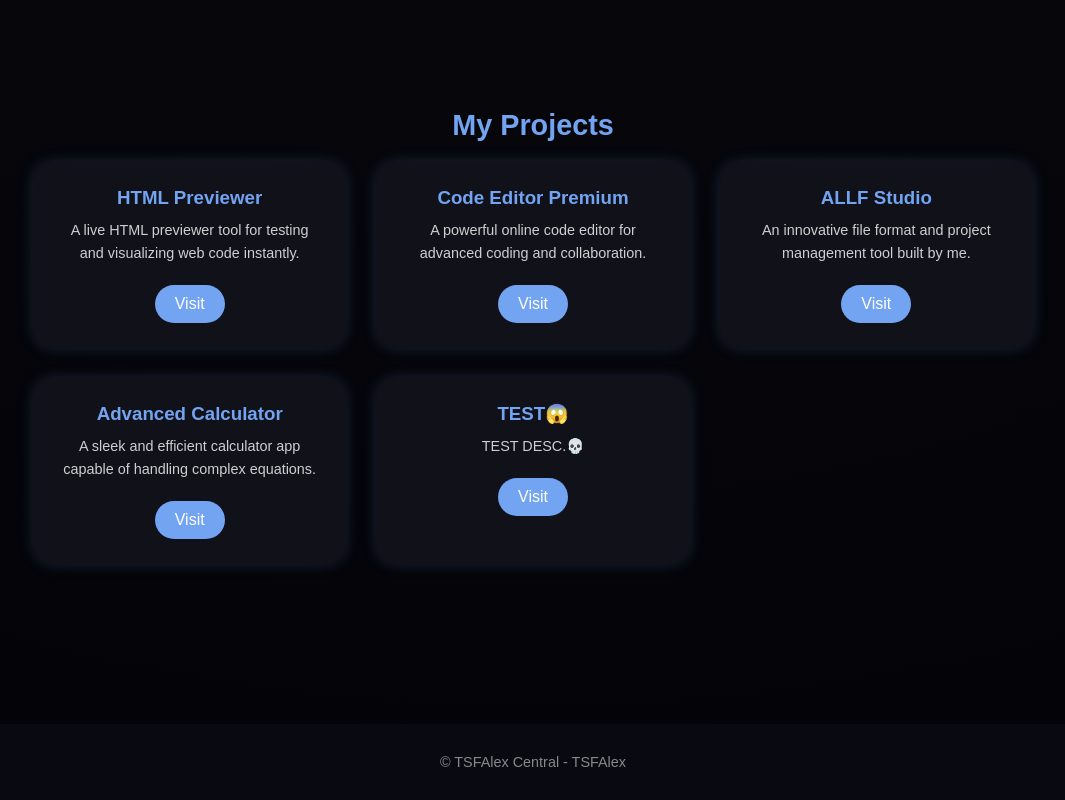
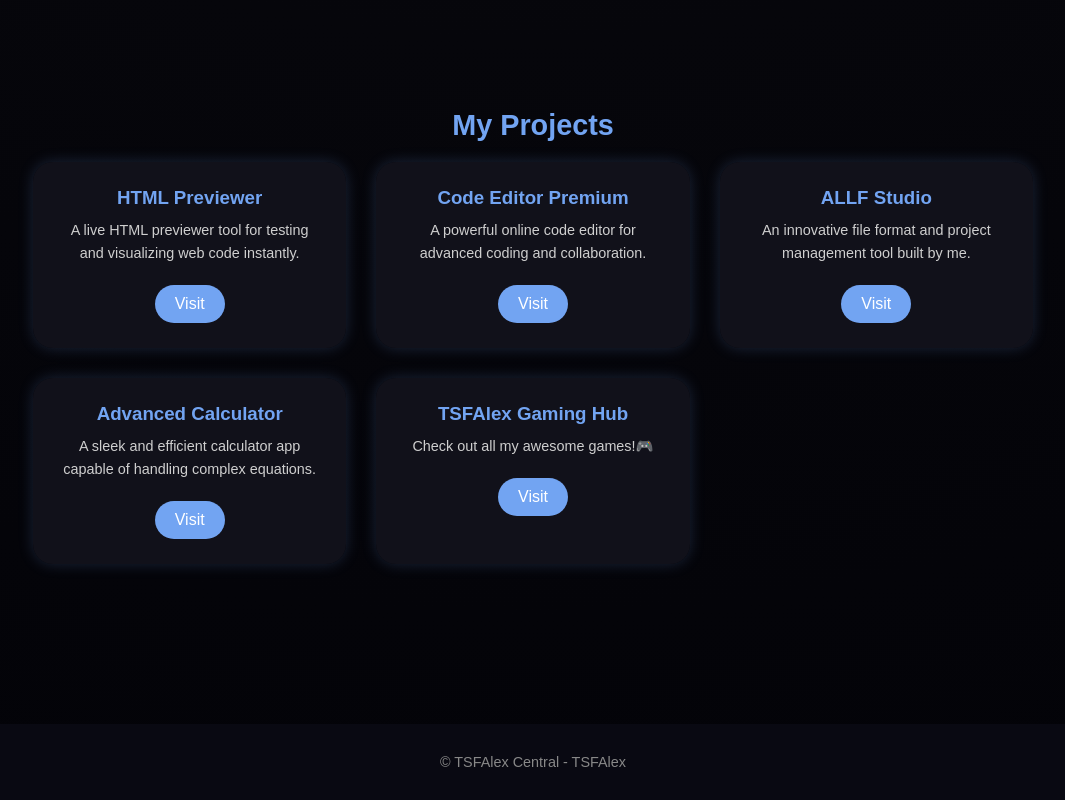
Before and after one commit to TSFAlex1/TSFAlex-Central, a plain HTML site: page index.html in a window 1280 px wide. Shown: the part 1111-1911 px from the top of the page, without its empty margins (107-1172 px from the left). Drawn offline with Linux system fonts and the light colour scheme.

Commit message:
Revise index.html with new project details
Updated the HTML structure and content, including new project links and descriptions.

```diff
--- a/index.html
+++ b/index.html
@@ -268,9 +268,9 @@
       </div>
 
           <div class="card">
-        <h3>TEST😱</h3>
-        <p>TEST DESC.💀</p>
-        <a href="tsfalex-central.vercel.app" target="_blank">Visit</a>
+        <h3>TSFAlex Gaming Hub</h3>
+        <p>Check out all my awesome games!🎮</p>
+        <a href="tsfalex-gaming-hub.vercel.app" target="_blank">Visit</a>
       </div>
 
     </div>
```
